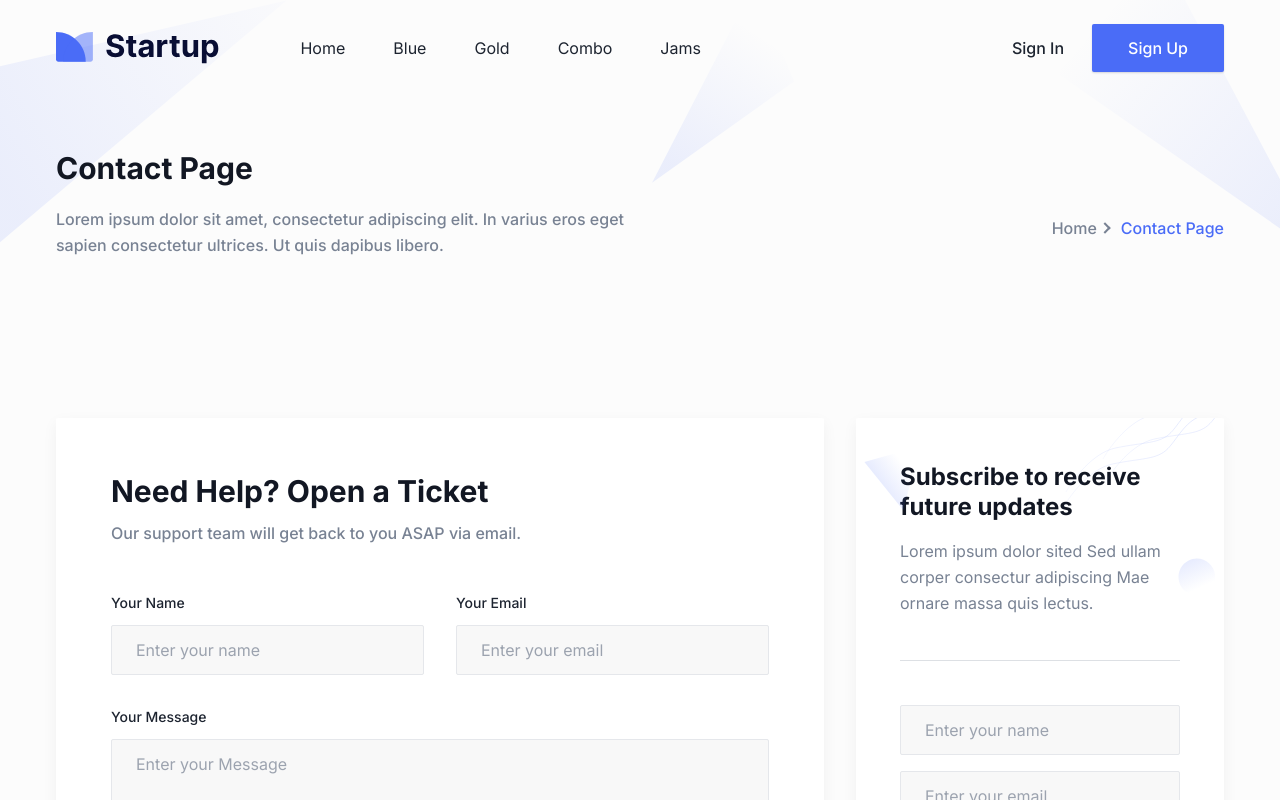
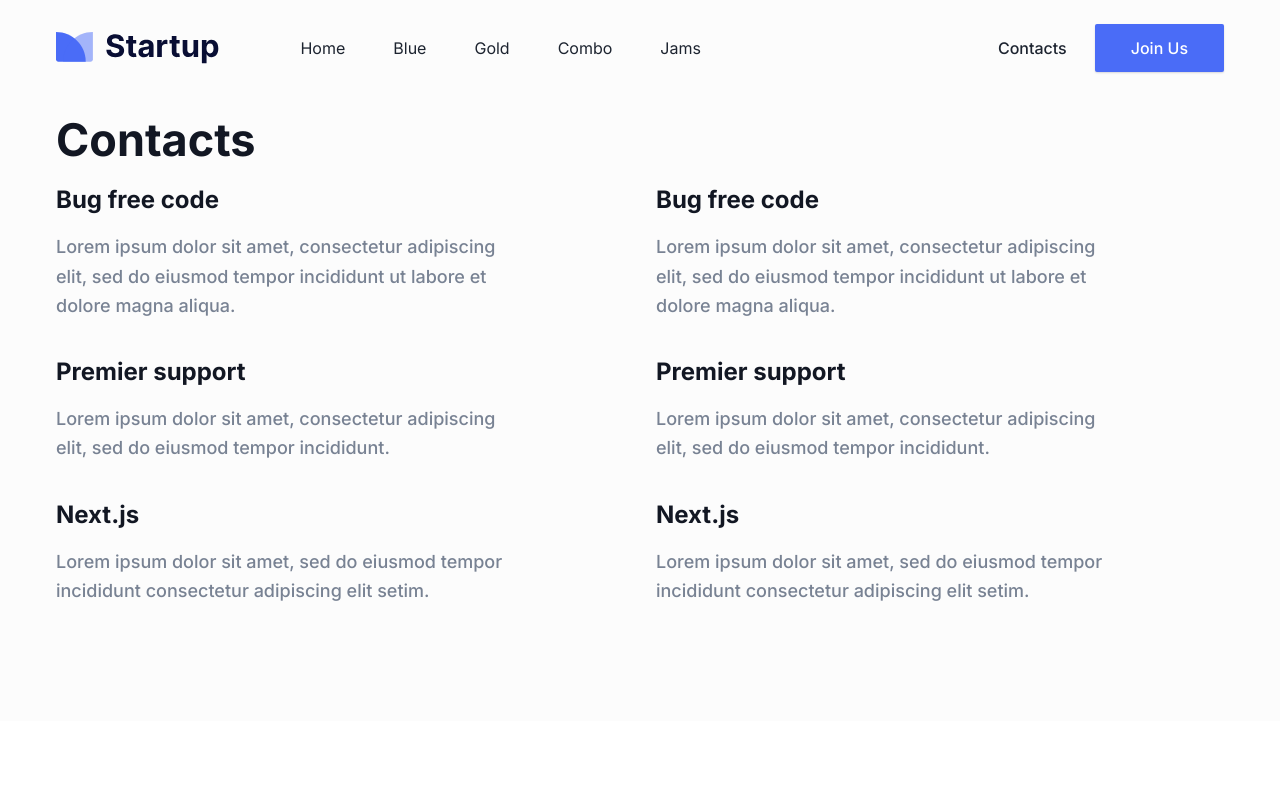
Before and after one commit to Sidd-T/UofT-Stageband-Website, a Next.js app: page /contact in a window 1280 px wide. Shown: the top 800 px of the page. Built offline with nearby package versions, Linux system fonts and the light colour scheme.

Commit message:
create contacts page

```diff
--- a/src/app/contact/page.tsx
+++ b/src/app/contact/page.tsx
@@ -4,19 +4,14 @@ import Contact from "@/components/Contact";
 import { Metadata } from "next";
 
 export const metadata: Metadata = {
-  title: "Contact Page | Free Next.js Template for Startup and SaaS",
-  description: "This is Contact Page for Startup Nextjs Template",
+  title: "Contact Page",
+  description: "This is Contact Page for Skule Stageband",
   // other metadata
 };
 
 const ContactPage = () => {
   return (
     <>
-      <Breadcrumb
-        pageName="Contact Page"
-        description="Lorem ipsum dolor sit amet, consectetur adipiscing elit. In varius eros eget sapien consectetur ultrices. Ut quis dapibus libero."
-      />
-
       <Contact />
     </>
   );
--- a/src/components/Contact/index.tsx
+++ b/src/components/Contact/index.tsx
@@ -1,81 +1,77 @@
-import NewsLatterBox from "./NewsLatterBox";
+import SectionTitle from "../Common/SectionTitle";
 
 const Contact = () => {
   return (
-    <section id="contact" className="overflow-hidden py-16 md:py-20 lg:py-28">
+    <section className="py-16 md:py-20 lg:py-28">
       <div className="container">
-        <div className="-mx-4 flex flex-wrap">
-          <div className="w-full px-4 lg:w-7/12 xl:w-8/12">
-            <div
-              className="mb-12 rounded-sm bg-white px-8 py-11 shadow-three dark:bg-gray-dark sm:p-[55px] lg:mb-5 lg:px-8 xl:p-[55px]"
-              data-wow-delay=".15s
-              "
-            >
-              <h2 className="mb-3 text-2xl font-bold text-black dark:text-white sm:text-3xl lg:text-2xl xl:text-3xl">
-                Need Help? Open a Ticket
-              </h2>
-              <p className="mb-12 text-base font-medium text-body-color">
-                Our support team will get back to you ASAP via email.
-              </p>
-              <form>
-                <div className="-mx-4 flex flex-wrap">
-                  <div className="w-full px-4 md:w-1/2">
-                    <div className="mb-8">
-                      <label
-                        htmlFor="name"
-                        className="mb-3 block text-sm font-medium text-dark dark:text-white"
-                      >
-                        Your Name
-                      </label>
-                      <input
-                        type="text"
-                        placeholder="Enter your name"
-                        className="border-stroke w-full rounded-sm border bg-[#f8f8f8] px-6 py-3 text-base text-body-color outline-none focus:border-primary dark:border-transparent dark:bg-[#2C303B] dark:text-body-color-dark dark:shadow-two dark:focus:border-primary dark:focus:shadow-none"
-                      />
-                    </div>
-                  </div>
-                  <div className="w-full px-4 md:w-1/2">
-                    <div className="mb-8">
-                      <label
-                        htmlFor="email"
-                        className="mb-3 block text-sm font-medium text-dark dark:text-white"
-                      >
-                        Your Email
-                      </label>
-                      <input
-                        type="email"
-                        placeholder="Enter your email"
-                        className="border-stroke w-full rounded-sm border bg-[#f8f8f8] px-6 py-3 text-base text-body-color outline-none focus:border-primary dark:border-transparent dark:bg-[#2C303B] dark:text-body-color-dark dark:shadow-two dark:focus:border-primary dark:focus:shadow-none"
-                      />
-                    </div>
-                  </div>
-                  <div className="w-full px-4">
-                    <div className="mb-8">
-                      <label
-                        htmlFor="message"
-                        className="mb-3 block text-sm font-medium text-dark dark:text-white"
-                      >
-                        Your Message
-                      </label>
-                      <textarea
-                        name="message"
-                        rows={5}
-                        placeholder="Enter your Message"
-                        className="border-stroke w-full resize-none rounded-sm border bg-[#f8f8f8] px-6 py-3 text-base text-body-color outline-none focus:border-primary dark:border-transparent dark:bg-[#2C303B] dark:text-body-color-dark dark:shadow-two dark:focus:border-primary dark:focus:shadow-none"
-                      ></textarea>
-                    </div>
-                  </div>
-                  <div className="w-full px-4">
-                    <button className="rounded-sm bg-primary px-9 py-4 text-base font-medium text-white shadow-submit duration-300 hover:bg-primary/90 dark:shadow-submit-dark">
-                      Submit Ticket
-                    </button>
-                  </div>
-                </div>
-              </form>
+        <SectionTitle
+          title="Contacts"
+          paragraph=""
+          center={false}
+          mb='50'
+        />
+        <div className="-mx-4 flex flex-wrap items-center">
+          <div className="w-full px-4 lg:w-1/2">
+            <div className="max-w-[470px]">
+              <div className="mb-9">
+                <h3 className="mb-4 text-xl font-bold text-black dark:text-white sm:text-2xl lg:text-xl xl:text-2xl">
+                  Bug free code
+                </h3>
+                <p className="text-base font-medium leading-relaxed text-body-color sm:text-lg sm:leading-relaxed">
+                  Lorem ipsum dolor sit amet, consectetur adipiscing elit, sed
+                  do eiusmod tempor incididunt ut labore et dolore magna aliqua.
+                </p>
+              </div>
+              <div className="mb-9">
+                <h3 className="mb-4 text-xl font-bold text-black dark:text-white sm:text-2xl lg:text-xl xl:text-2xl">
+                  Premier support
+                </h3>
+                <p className="text-base font-medium leading-relaxed text-body-color sm:text-lg sm:leading-relaxed">
+                  Lorem ipsum dolor sit amet, consectetur adipiscing elit, sed
+                  do eiusmod tempor incididunt.
+                </p>
+              </div>
+              <div className="mb-1">
+                <h3 className="mb-4 text-xl font-bold text-black dark:text-white sm:text-2xl lg:text-xl xl:text-2xl">
+                  Next.js
+                </h3>
+                <p className="text-base font-medium leading-relaxed text-body-color sm:text-lg sm:leading-relaxed">
+                  Lorem ipsum dolor sit amet, sed do eiusmod tempor incididunt
+                  consectetur adipiscing elit setim.
+                </p>
+              </div>
             </div>
           </div>
-          <div className="w-full px-4 lg:w-5/12 xl:w-4/12">
-            <NewsLatterBox />
+          <div className="w-full px-4 lg:w-1/2">
+            <div className="max-w-[470px]">
+              <div className="mb-9">
+                <h3 className="mb-4 text-xl font-bold text-black dark:text-white sm:text-2xl lg:text-xl xl:text-2xl">
+                  Bug free code
+                </h3>
+                <p className="text-base font-medium leading-relaxed text-body-color sm:text-lg sm:leading-relaxed">
+                  Lorem ipsum dolor sit amet, consectetur adipiscing elit, sed
+                  do eiusmod tempor incididunt ut labore et dolore magna aliqua.
+                </p>
+              </div>
+              <div className="mb-9">
+                <h3 className="mb-4 text-xl font-bold text-black dark:text-white sm:text-2xl lg:text-xl xl:text-2xl">
+                  Premier support
+                </h3>
+                <p className="text-base font-medium leading-relaxed text-body-color sm:text-lg sm:leading-relaxed">
+                  Lorem ipsum dolor sit amet, consectetur adipiscing elit, sed
+                  do eiusmod tempor incididunt.
+                </p>
+              </div>
+              <div className="mb-1">
+                <h3 className="mb-4 text-xl font-bold text-black dark:text-white sm:text-2xl lg:text-xl xl:text-2xl">
+                  Next.js
+                </h3>
+                <p className="text-base font-medium leading-relaxed text-body-color sm:text-lg sm:leading-relaxed">
+                  Lorem ipsum dolor sit amet, sed do eiusmod tempor incididunt
+                  consectetur adipiscing elit setim.
+                </p>
+              </div>
+            </div>
           </div>
         </div>
       </div>
--- a/src/components/Header/index.tsx
+++ b/src/components/Header/index.tsx
@@ -160,16 +160,16 @@ const Header = () => {
               </div>
               <div className="flex items-center justify-end pr-16 lg:pr-0">
                 <Link
-                  href="/signin"
+                  href="/contact"
                   className="hidden px-7 py-3 text-base font-medium text-dark hover:opacity-70 dark:text-white md:block"
                 >
-                  Sign In
+                  Contacts
                 </Link>
                 <Link
                   href="/signup"
                   className="ease-in-up shadow-btn hover:shadow-btn-hover hidden rounded-sm bg-primary px-8 py-3 text-base font-medium text-white transition duration-300 hover:bg-opacity-90 md:block md:px-9 lg:px-6 xl:px-9"
                 >
-                  Sign Up
+                  Join Us
                 </Link>
                 <div>
                   {/* <ThemeToggler /> */}
```
